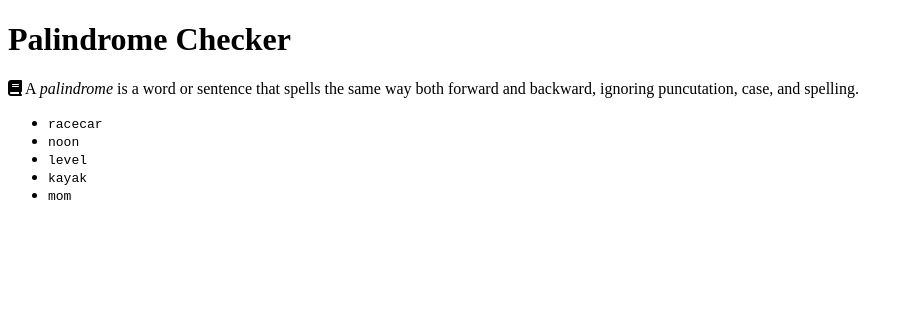
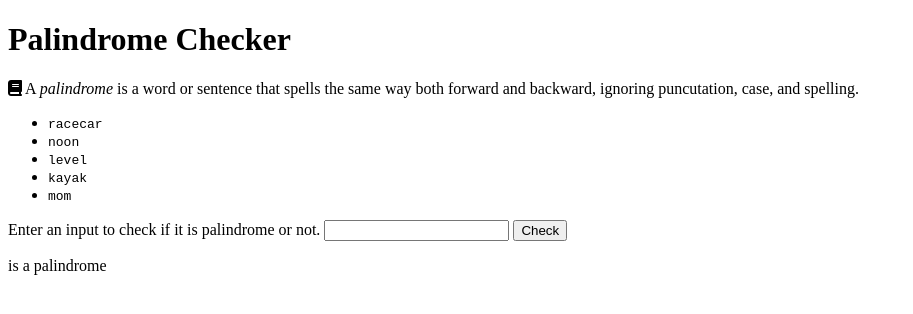
Before and after one commit to dipen223/palindromeChecker, a plain HTML site: page index.html in a window 1280 px wide. Shown: the whole page, without its empty margins (0-913 px from the left). Drawn offline with Linux system fonts and the light colour scheme.

Commit message:
Add palindrome-checker-div
To check whether an input is palindrome or not, input is required

```diff
--- a/index.html
+++ b/index.html
@@ -24,6 +24,18 @@
                 <li><code>mom</code></li>
             </ul>
         </div>
+
+        <div class="palindrome-checker-div">
+            <label for="text-input">Enter an input to check if it is palindrome or not.</label>
+            <input type="text" id="text-input" class="text-input">
+            <button id="check-btn" class="palindrome-btn">Check</button>
+            <div class="result" class="result-container">
+                <p class="user-input">
+                    <strong></strong>
+                    is a palindrome
+                </p>
+            </div>
+        </div>
     </main>
     <script src="https://kit.fontawesome.com/0aff6b4ed4.js" crossorigin="anonymous"></script>
 </body>
```
